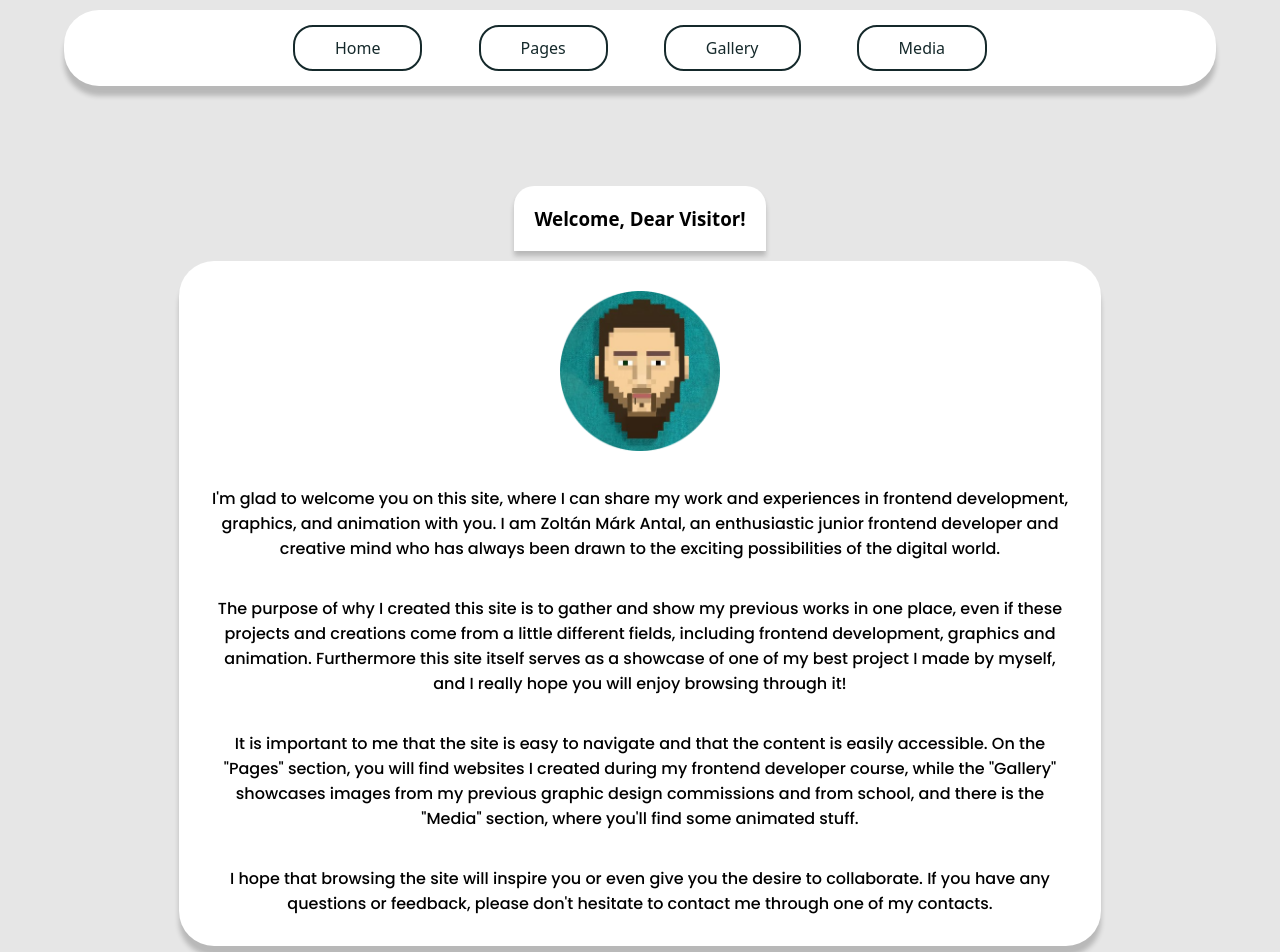
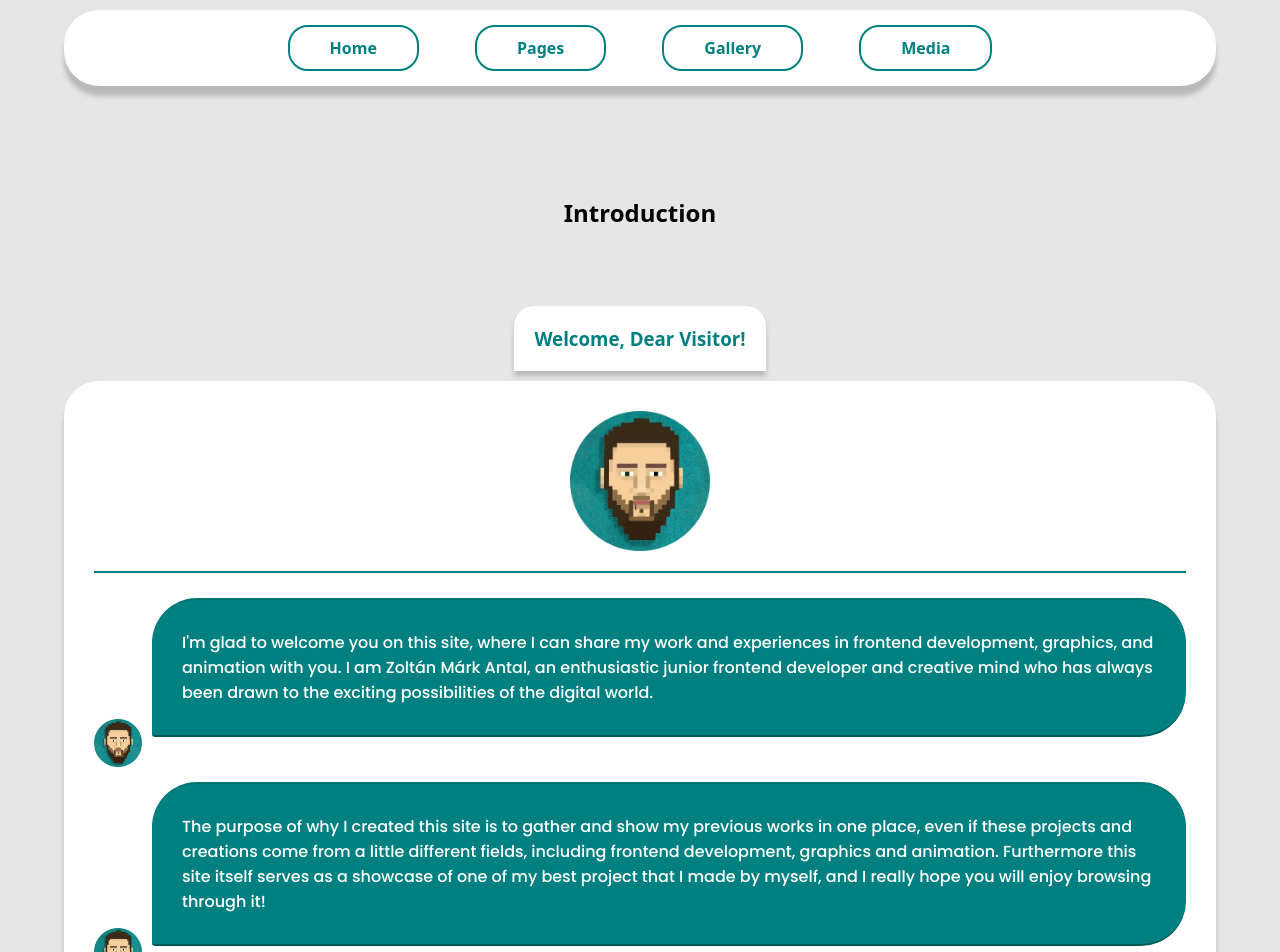
Before and after one commit to AZMvrk/react-router-layout, a React (Create React App) app: page / in a window 1280 px wide. Shown: the top 952 px of the page. Built offline with nearby package versions, Linux system fonts and the light colour scheme.

Commit message:
Final touches

```diff
--- a/src/App.css
+++ b/src/App.css
@@ -47,19 +47,16 @@ main{
   padding-left: 40px;
   padding-right: 40px;
   min-width: 80px;
-  border: 2px solid rgb(21, 41, 43);
-  color: rgb(21, 41, 43);
+  border: 2px solid rgb(0,128,128);
+  color: rgb(0,128,128);
   text-decoration: unset;
+  font-weight: 700;
 }
 
-.profile-picture {
-  display: flex;
-  justify-content: center;
-  max-height: 10rem;
-}
+
 
 .header a:hover {
-  background-color: rgb(21, 41, 43);
+  background-color: rgb(0,128,128);
   border: 2px solid white;
   border-radius: 20px;
   color: white;
@@ -68,28 +65,64 @@ main{
 
 
 /* ------------ HOME --------------- */
+.profile-picture-container{
+  width: 100%;
+  justify-content: center;
+  align-items: center;
+  border-bottom: 2px solid rgb(0,128,128);
+  margin-bottom: 10px;
+  display: flex;
+}
+.profile-picture {
+  display: flex;
+  justify-content: center;
+  max-height: 10rem;
+  padding-bottom: 20px;
+}
+.profile-picture-mini{
+  display: flex;
+  justify-content: center;
+  max-height: 3rem;
+}
+
+.p-div {
+  display: flex;
+  justify-content: center;
+  align-items: flex-end;
+  gap: 10px;
+}
 
 .profile-container {
-  max-width: 80%;
+
   background-color: white;
   display: flex;
   flex-wrap: wrap;
   justify-content: center;
   align-items: center;
   padding: 30px;
-  gap: 35px;
   border-radius: 35px;
   box-shadow: 0px 10px 5px rgb(0, 0, 0, 0.2);
+  gap: 5px;
 }
 
-.profile-container > p {
+p {
   display: flex;
+  flex-wrap: wrap;
   justify-content: center;
   align-items: center;
-  text-align: center;
+  text-align: left;
   font-family: "Poppins", sans-serif;
   font-weight: 500;
-
+  padding: 30px;
+  width: fit-content;
+  background-color: rgba(0,128,128);
+  color: white;
+  border-radius: 45px;
+  border-end-start-radius: 3px;
+  border-bottom: 2px solid rgba(0, 0, 0, 0.3);
+  border-top: 2px solid rgba(0, 0, 0, 0.1);
+  margin-top: 10px;
+  margin-bottom: 30px;
 }
 
 /* ------------ HOME --------------- */
@@ -105,21 +138,28 @@ a {
   justify-content: center;
   align-items: center;
   padding: 10px;
-  border: 2px solid rgb(21, 41, 43);
+  border: 2px solid rgb(0,128,128);
+  color: rgb(0,128,128);
+  font-weight: 700;
   border-radius: 20px;
   width: fit-content;
 
 }
 a:hover {
   color: white;
-  background-color: rgb(21, 41, 43);
+  background-color: rgb(0,128,128);
 }
-
+#root > main > div > div.todoListPage-container > div > div {
+  margin-top: 30px;
+  margin-bottom: 30px;
+}
 .todoListPage-container {
   padding: 30px;
   border-radius: 35px;
   background-color: white;
   display: flex;
+  justify-content: center;
+  align-items: center;
 
   box-shadow: 0px 10px 5px rgb(0, 0, 0, 0.2);
 }
@@ -129,12 +169,14 @@ a:hover {
   justify-content: center;
   align-items: center;
   gap: 10px;
+}
 
-}
+
 .todoListPage video {
   max-height: 30rem;
   border-radius: 5px;
 }
+
 
 .allPokemonPage-container{
   padding: 30px;
@@ -211,8 +253,6 @@ a:hover {
 }
 
 
-
-
 /* ------------ PAGES --------------- */
 
 
@@ -264,7 +304,7 @@ a:hover {
   border-radius: 5px;
 }
 .drawing-container {
-  max-width: 70%;
+  max-width: 85vw;
   background-color: white;
   display: flex;
   flex-wrap: wrap;
@@ -301,19 +341,25 @@ a:hover {
   gap: 10px;
   box-shadow: 0px 10px 5px rgb(0, 0, 0, 0.2);
 }
+.infinity-container > div {
+  display: flex;
+  flex-wrap: wrap;
+  justify-content: center;
+  align-items: center;
+}
 .infinityStatic img{
   max-height: 28rem;
   border-radius: 35px;
 }
 .infinity video {
   max-height: 28rem;
-  border: 2px solid rgba(21, 41, 43);
+  border: 2px solid rgb(0, 0, 0);
   border-radius: 35px;
 }
 .infinityLoading video{
   max-height: 28rem;
   border-radius: 35px;
-  border: 2px solid rgba(21, 41, 43);
+  border: 2px solid rgb(0, 0, 0);
 }
 .infinityLoadingWithFrame {
   border-radius: 30px;
@@ -346,6 +392,12 @@ a:hover {
   align-items: center;
   box-shadow: 0px 10px 5px rgb(0, 0, 0, 0.2);
 }
+.bubble-container > div {
+  display: flex;
+  flex-wrap: wrap;
+  justify-content: center;
+  align-items: center;
+}
 .bubbleWhite video{
   max-height: 25rem;
   border-radius: 35px;
@@ -373,7 +425,7 @@ a:hover {
 }
 
 .menuBar video {
-  max-height: 30rem;
+  max-height: 28rem;
 }
 
 h2{
@@ -382,18 +434,106 @@ h2{
 }
 h3{
   background-color: white;
+  color: rgb(0,128,128);
   margin-top: 5%;
   padding: 20px;
   border-top-left-radius: 20px;
   border-top-right-radius: 20px;
   box-shadow: 0px 5px 5px rgb(0, 0, 0, 0.2);
 }
+
+
 /* ------------MEDIA--------------- */
 
 
 footer {
+  margin-top: 5rem;
   padding: 20px;
   display: flex;
   justify-content: center;
 
 }
+
+@media only screen and (max-width: 1150px) {
+
+  .infinity-container{
+    flex-direction: column;
+  }
+  .bubble-container {
+    flex-direction: column;
+  }
+  .ring-container {
+    flex-direction: column;
+  }
+  .businesscard-container {
+    flex-direction: column;
+  }
+  .allPokemonPage-container > div {
+    flex-direction: column;
+  }
+  .bestsellers-container > div {
+    flex-direction: column;
+  }
+  .rickAndMorty-container > div {
+    flex-direction: column;
+  }
+  p {
+    max-width: 80vw;
+  }
+
+  img {
+    max-width: 80vw;
+  }
+  video {
+    max-width: 80vw;
+  }
+}
+@media only screen and (max-width: 650px) {
+  .posts-container {
+    max-width: 90vw;
+  }
+  .advertisement-container {
+    max-width: 90vw;
+  }
+  .businesscard-container {
+    max-width: 90vw;
+  }
+  .container > div {
+    width: 90vw;
+  }
+
+  #root > main > div > div.drawing-container > img:nth-child(1) {
+    max-width: 70vw;
+  }
+  #root > main > div > div.drawing-container > img:nth-child(2) {
+    max-width: 70vw;
+  }
+  .infinity-container > div {
+    flex-direction: column;
+  }
+  .bubble-container > div {
+    flex-direction: column;
+  }
+
+  .header a {
+    width: fit-content;
+    padding: 5px;
+  }
+
+  h2{
+    margin-top: 20%;
+  }
+}
+@media only screen and (max-width: 480px) {
+  .header{
+    width: 90vw;
+    gap: 5px;
+  }
+}
+
+@media only screen and (max-width: 420px) {
+  .header {
+    width: 95vw;
+
+  }
+}
--- a/src/components/Gallery.jsx
+++ b/src/components/Gallery.jsx
@@ -23,7 +23,7 @@ import DSC0205 from '../gallery/DSC0205.JPG'
 function Gallery({ data }) {
 	return (
 		<Layout>
-			<h2>{data}</h2>
+			<h2>Commissions</h2>
 			<h3>Posts</h3>
 			<div className='posts-container'>
 				<img src={kellemes} alt="kellemes" />
@@ -42,6 +42,7 @@ function Gallery({ data }) {
 				<img src={napfenyfotoLogo} alt="napfenyfotoLogo" />
 				<img src={NFSFullneonBlack} alt="NFSFullneonBlack" />
 			</div>
+			<h2>Hobby & School</h2>
 			<h3>Drawing & Painting</h3>
 			<div className='drawing-container'>
 				<img src={leopardGecko} alt="leopardGecko" />
--- a/src/components/Home.jsx
+++ b/src/components/Home.jsx
@@ -8,14 +8,29 @@ import pixelartSelfieRound from '../gallery/pixelartSelfieRound.png'
 function Home({ data }) {
 	return (
 		<Layout>
-
+			<h2>Introduction</h2>
 			<h3>Welcome, Dear Visitor!</h3>
 			<div className='profile-container'>
-				<img className='profile-picture' src={pixelartSelfieRound} alt="pixelartSelfie" />
-				<p>I'm glad to welcome you on this site, where I can share my work and experiences in frontend development, graphics, and animation with you. I am Zoltán Márk Antal, an enthusiastic junior frontend developer and creative mind who has always been drawn to the exciting possibilities of the digital world.</p>
-				<p>The purpose of why I created this site is to gather and show my previous works in one place, even if these projects and creations come from a little different fields, including frontend development, graphics and animation. Furthermore this site itself serves as a showcase of one of my best project I made by myself, and I really hope you will enjoy browsing through it!</p>
-				<p>It is important to me that the site is easy to navigate and that the content is easily accessible. On the "Pages" section, you will find websites I created during my frontend developer course, while the "Gallery" showcases images from my previous graphic design commissions and from school, and there is the "Media" section, where you'll find some animated stuff.</p>
-				<p>I hope that browsing the site will inspire you or even give you the desire to collaborate. If you have any questions or feedback, please don't hesitate to contact me through one of my contacts.</p>
+				<div className='profile-picture-container'>
+					<img className='profile-picture' src={pixelartSelfieRound} alt="pixelartSelfie" />
+				</div>
+
+				<div className='p-div'>
+				<img className='profile-picture-mini' src={pixelartSelfieRound} alt="pixelartSelfie" />
+					<p>I'm glad to welcome you on this site, where I can share my work and experiences in frontend development, graphics, and animation with you. I am Zoltán Márk Antal, an enthusiastic junior frontend developer and creative mind who has always been drawn to the exciting possibilities of the digital world.</p>
+				</div>
+				<div className='p-div'>
+					<img className='profile-picture-mini' src={pixelartSelfieRound} alt="pixelartSelfie" />
+					<p>The purpose of why I created this site is to gather and show my previous works in one place, even if these projects and creations come from a little different fields, including frontend development, graphics and animation. Furthermore this site itself serves as a showcase of one of my best project that I made by myself, and I really hope you will enjoy browsing through it!</p>
+				</div>
+				<div className='p-div'>
+					<img className='profile-picture-mini' src={pixelartSelfieRound} alt="pixelartSelfie" />
+					<p>It is important to me that the site is easy to navigate and that the content is easily accessible. On the "Pages" section, you will find websites I created during my frontend developer course and after that, while the "Gallery" showcases images from my previous graphic design commissions and from school, and there is the "Media" section, where you'll find some animated stuff.</p>
+				</div>
+				<div className='p-div'>
+					<img className='profile-picture-mini' src={pixelartSelfieRound} alt="pixelartSelfie" />
+					<p>I hope that browsing the site will inspire you or even give you the desire to collaborate. If you have any questions or feedback, please don't hesitate to contact me through one of my contacts.</p>
+				</div>
 			</div>
 
 
--- a/src/components/Media.jsx
+++ b/src/components/Media.jsx
@@ -20,17 +20,21 @@ function Media() {
 		<h2>Animated loading screens</h2>
 		<h3>Infinity Loading</h3>
 		<div className='infinity-container'>
+			<div>
 				<div className='infinityStatic'>
 					<img src={infinityStatic} alt="Infinity Static" />
 				</div>
 				<div className='infinity'>
 					<video src={infinity} autoPlay loop muted/>
 				</div>
+			</div>
+			<div>
 				<div className='infinityLoading'>
 					<video src={infinityLoading} autoPlay loop muted/>
 				</div>
 				<div className='infinityLoadingWithFrame'>
 					<video src={infinityLoadingWithFrame} autoPlay loop muted/>
+				</div>
 			</div>
 		</div>
 
@@ -46,17 +50,21 @@ function Media() {
 
 		<h3>Bubble Loading</h3>
 		<div className='bubble-container'>
+			<div>
 				<div className='bubbleWhite'>
 					<video src={bubbleWhite} autoPlay loop muted/>
 				</div>
 				<div className='bubbleWhiteFrame'>
 					<video src={bubbleWhiteFrame} autoPlay loop muted/>
 				</div>
+			</div>
+			<div>
 				<div className='bubble'>
 					<video src={bubble} autoPlay loop muted/>
 				</div>
 				<div className='bubbleWithFrame'>
 					<video src={bubbleWithFrame} autoPlay loop muted/>
+				</div>
 			</div>
 		</div>
 		<h2>Animated menu bar</h2>
--- a/src/components/Pages.jsx
+++ b/src/components/Pages.jsx
@@ -1,5 +1,7 @@
 import React from 'react'
 import Layout from './Layout'
+
+import pixelartSelfieRound from '../gallery/pixelartSelfieRound.png'
 
 import todoListPage from '../pages/todoListPage.mp4'
 import todoListPageResponsive from '../pages/todoListPageResponsive.mp4'
@@ -26,11 +28,15 @@ import pokeApi from '../pages/pokeApi.png'
 function Pages({ data }) {
 	return (
 		<Layout>
-			<h2>{data}</h2>
+			<h2>Frontend course & my own projects</h2>
 			<h3>To do list page</h3>
 			<div className='todoListPage-container'>
 				<div className='todoListPage'>
 					<video src={todoListPage} autoPlay loop muted/>
+					<div className='p-div'>
+						<img className='profile-picture-mini' src={pixelartSelfieRound} alt="pixelartSelfie" />
+						<p>This is a prototype page where i used Google Firebase for authentication and store the data <br></br>separated by the registered users. </p>
+					</div>
 					<video src={todoListPageResponsive} autoPlay loop muted/>
 				</div>
 			</div>
```
Lines whose indentation alone changed are shown as unchanged.
